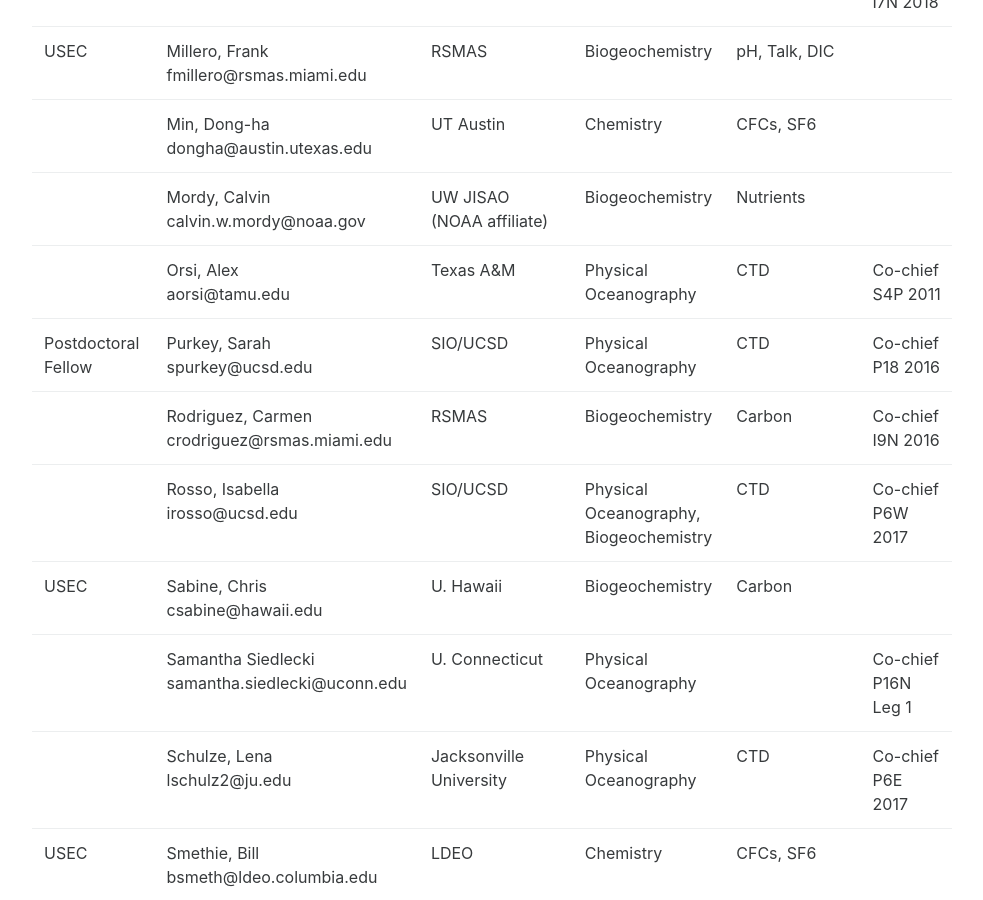
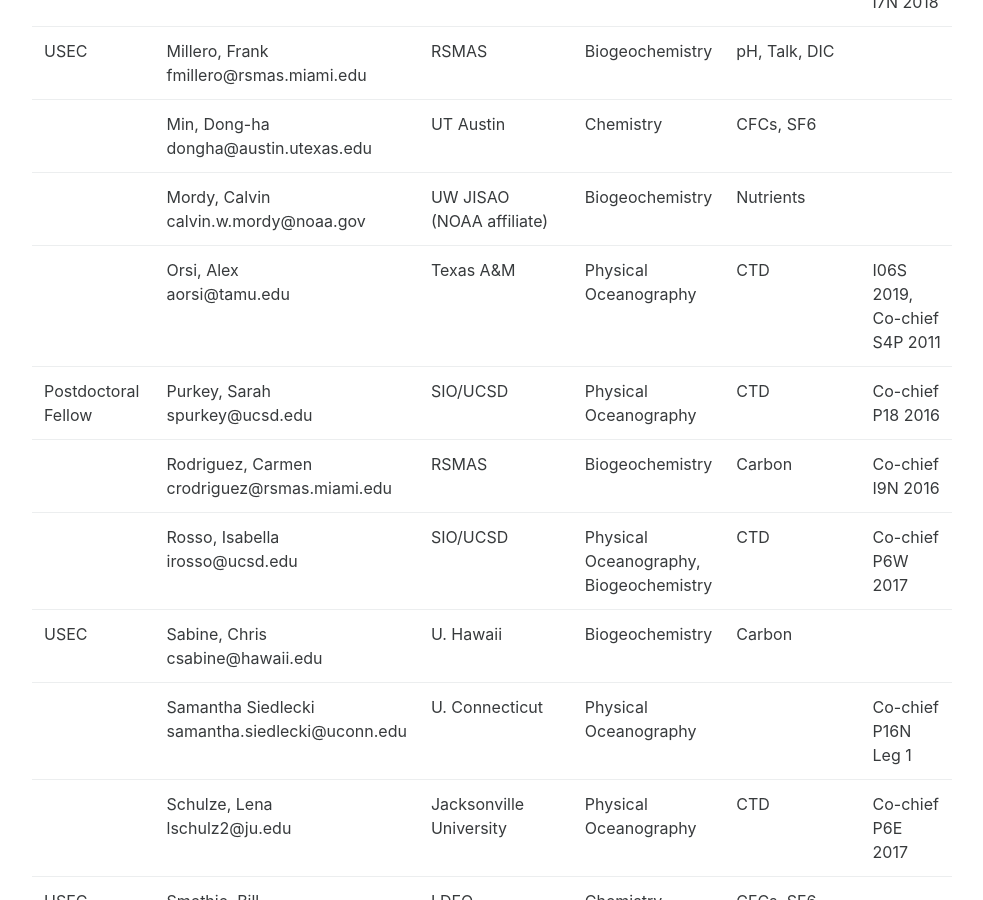
Before and after one commit to cchdo/usgoship.ucsd.edu, a Jekyll site: the page built from principle-investigator-directory.md, in a window 1280 px wide and 900 px high, scrolled down 2250 px. Shown: the whole window, without its empty margins (243-1226 px from the left). Built offline with Jekyll 4.4.1, drawn with Linux system fonts in a browser that asks for light colours.

Commit message:
more updates to PI list

```diff
--- a/principle-investigator-directory.md
+++ b/principle-investigator-directory.md
@@ -238,7 +238,7 @@
       <td></td>
     </tr>
     <tr>
-      <td></td>
+      <td>USEC</td>
       <td>Warner, Mark<br>warner@u.washington.edu</td>
       <td>UWashington</td>
       <td>Chemistry</td>
@@ -299,7 +299,7 @@
       <td>Texas A&amp;M</td>
       <td>Physical Oceanography</td>
       <td>CTD</td>
-      <td>Co-chief S4P 2011</td>
+      <td>I06S 2019, Co-chief S4P 2011</td>
     </tr>
     <tr>
       <td></td>
```
